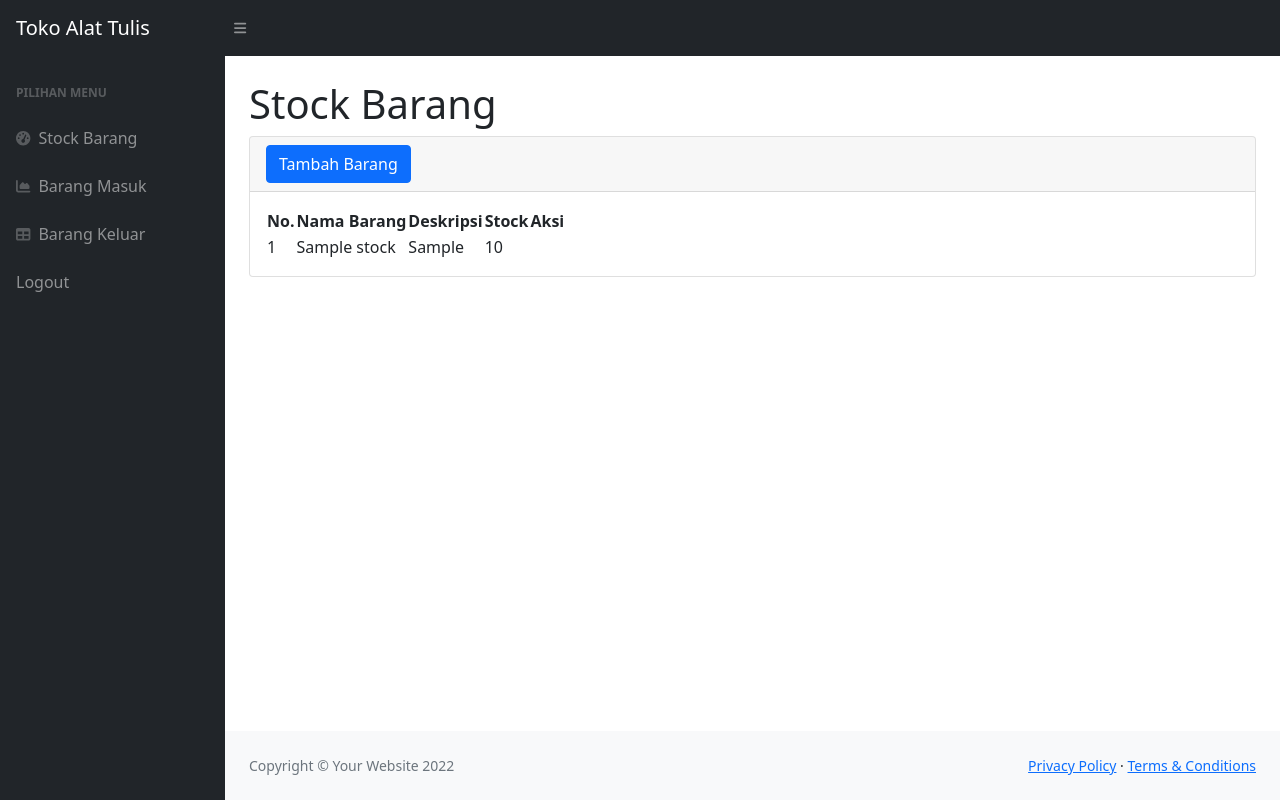
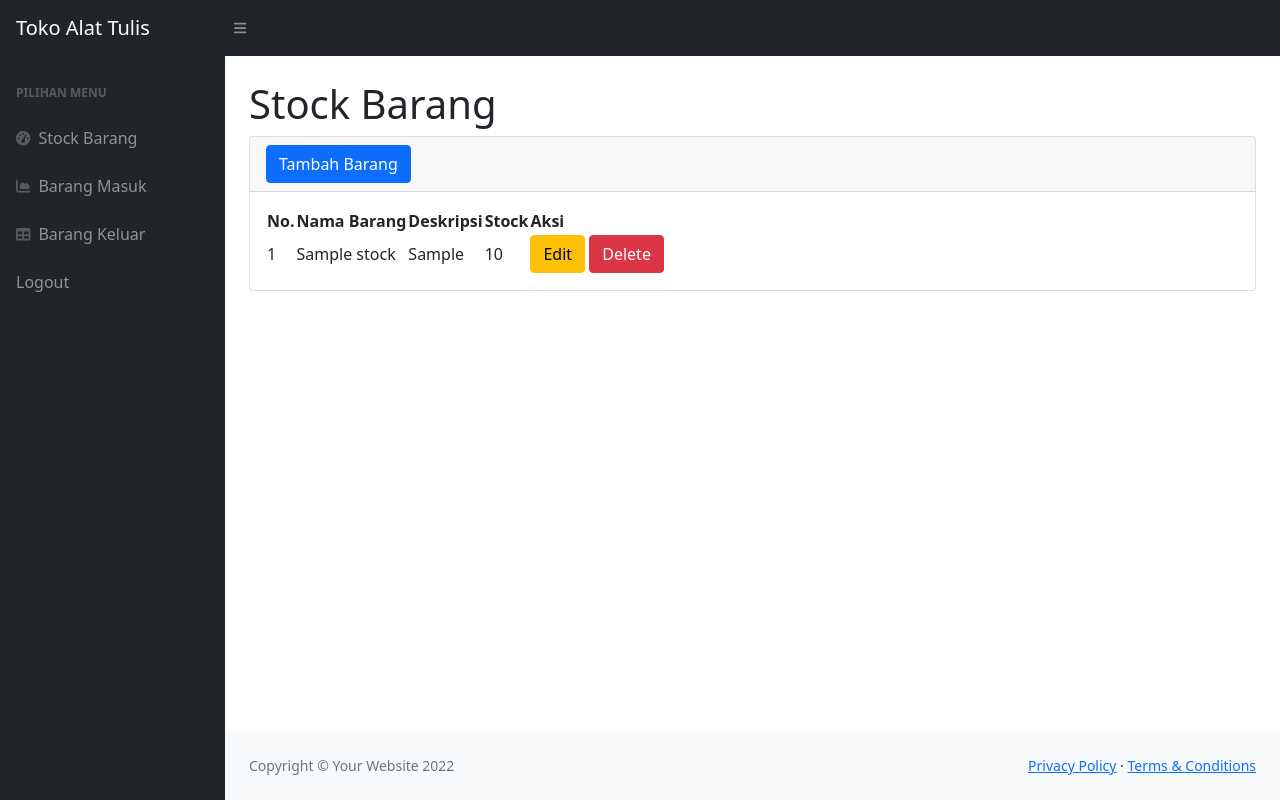
Before and after one commit to AziqLukman/Stock-Barang, a PHP site: page / in a window 1280 px wide. Run offline with PHP 8.4, Linux system fonts and the light colour scheme; a user stored in the database is signed in; tables that the repository leaves empty hold one stand-in row (values such as "Sample post"); some libraries are stand-ins or nearby versions.

Commit message:
push anyar

```diff
--- a/Test.txt
+++ b/Test.txt
@@ -1 +1 @@
-Ganti cewek
+nganmuu
--- a/index.php
+++ b/index.php
@@ -213,7 +213,6 @@ require 'cek.php';
                                             $ambilsemuadatastock = mysqli_query($conn,"SELECT * FROM stock");
                                             $i = 1;
                                             while($data=mysqli_fetch_array($ambilsemuadatastock)){
-
                                                 $namabarang = $data['namabarang'];
                                                 $deskripsi = $data['deskripsi'];
                                                 $stock = $data['stock'];
@@ -225,15 +224,15 @@ require 'cek.php';
                                             <td><?=$namabarang;?></td>
                                             <td><?=$deskripsi;?></td>
                                             <td><?=$stock;?></td>
-                                            <!-- <td>
-                                                <button type="button" class="btn btn-warning" data-bs-toggle="modal" data-bs-target="#edit<?=$idb;?>">
+                                            <td>
+                                                <button type="button" class="btn btn-warning" data-toggle="modal" data-target="#edit<?=$idb;?>">
                                                     Edit
                                                 </button>
                                                 <input type="hidden" name="idbarangygmaudihapus" value="<?=idb;?>">
-                                                <button type="button" class="btn btn-danger" data-bs-toggle="modal" data-bs-target="#delete">
+                                                <button type="button" class="btn btn-danger" data-toggle="modal" data-target="#delete">
                                                     Delete
                                                 </button>
-                                            </td> -->
+                                            </td>
                                         </tr>
                                             <!-- The Modal -->
                                             <div class="modal fade" id="edit<?=idb;?>">
--- /dev/null
+++ b/me.txt
@@ -0,0 +1 @@
+pnk
```
